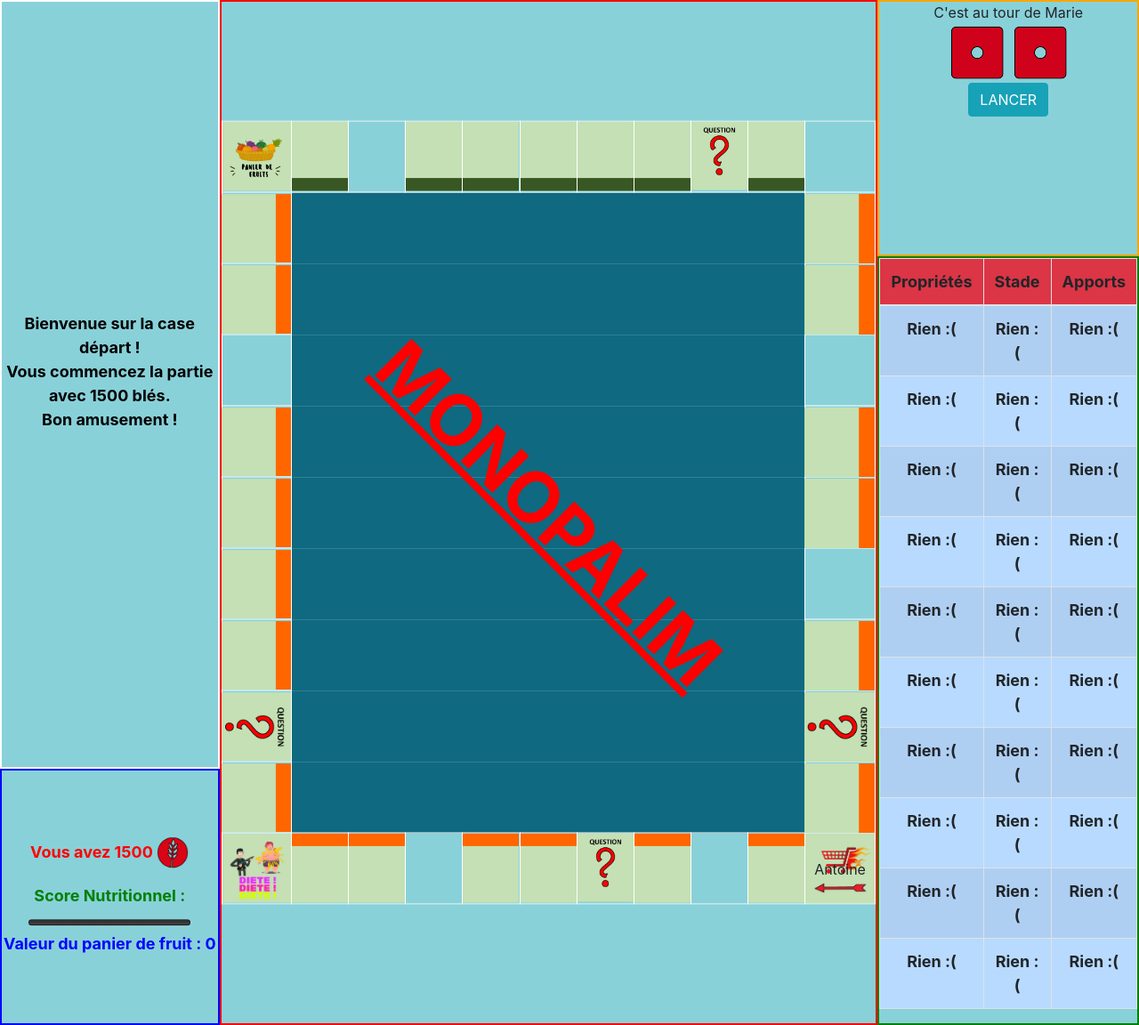
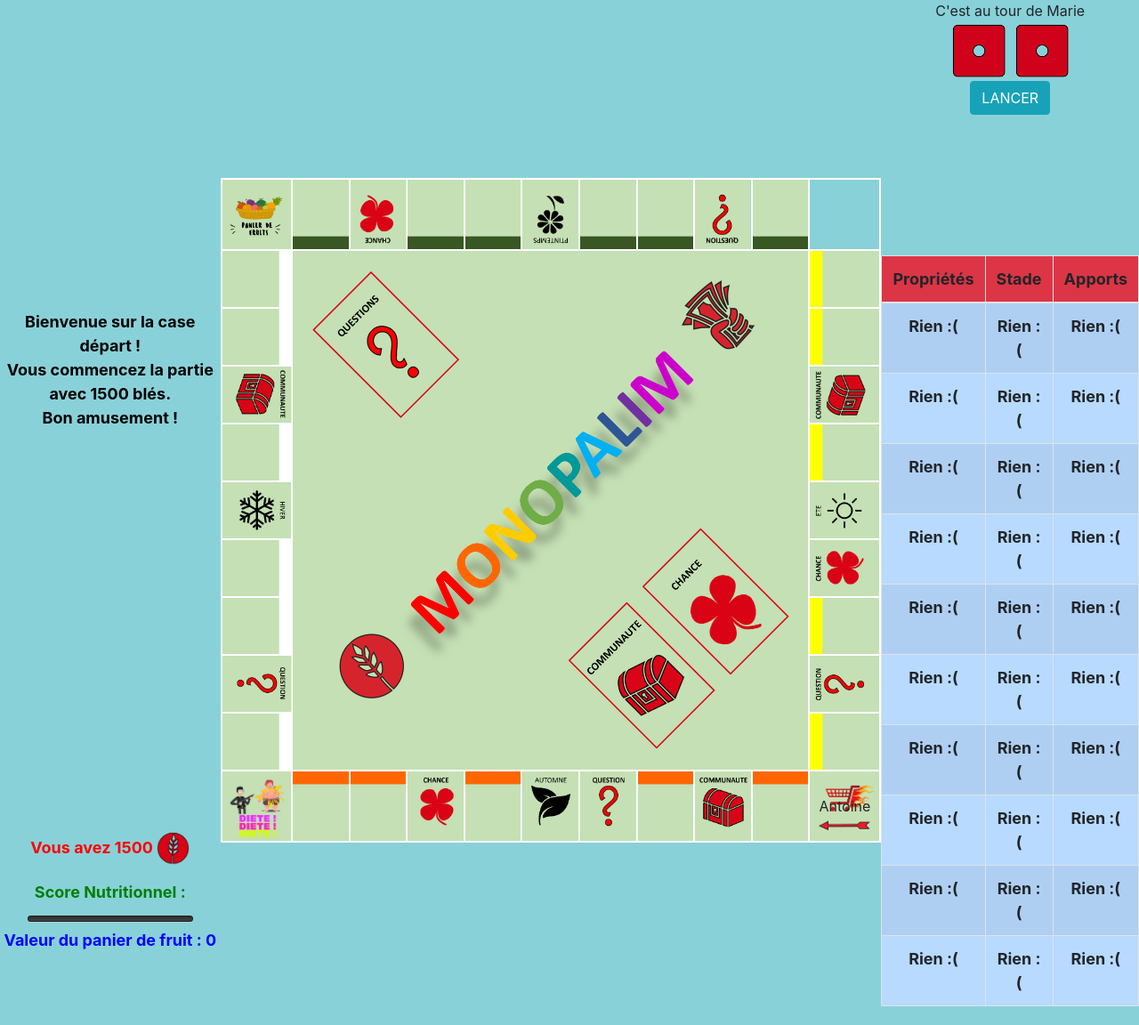
Before and after one commit to corentindessenne/CIRious-Games-2021, a website: page Front/html/game.html in a window 1280 px wide. Shown: the whole page at 89% size. Drawn offline with nearby package versions, Linux system fonts and the light colour scheme.

Commit message:
Visual Improvement

```diff
--- a/Front/css/game.css
+++ b/Front/css/game.css
@@ -16,47 +16,31 @@ body{
 
 #center{
     grid-area: 1 / 2 / 5 / 5;
-    border: solid 2px red;
 }
 
 #topRightBox{
     grid-area: 1 / 5 / 2 / 6;
-    border: solid 2px orange;
 }
 #bottomRightBox{
     grid-area: 2 / 5 / 5 / 6;
-    border: solid 2px green;
 }
 
 /*Visual*/
 
 /*Centered Board*/
 #center{
-    position: relative;
-}
-#game{
-    position: absolute;
-    top: 50%;
-    transform: translateY(-50%);
-
-}
-#game span{
-    /*Game Name*/
-    position: absolute;
-    color: red;
-    font-size: 80px;
-    font-weight: bold;
-    text-decoration: underline;
-    top: 50%;
-    left: 50%;
-    transform: translate(-50%, -50%) rotate(45deg);
+    justify-self: center;
+    margin: auto;
 }
 #monopalimBoard{
+
     display: block;
+    width: 100%;
+
 }
 /*Every Box*/
 #monopalimBoard #gameBoxS{
-    border: solid 1px white;
+    border: solid 2px white;
 	box-sizing: border-box;
 	vertical-align: middle;
 	text-align: center;
@@ -66,42 +50,38 @@ body{
     height: 80px;
 }
 #monopalimBoard #gameBoxH{
-    border: solid 1px white;
+    border: solid 2px white;
 	box-sizing: border-box;
 	vertical-align: middle;
 	text-align: center;
     background-repeat: no-repeat;
-    background-size: 100%;
+    background-size: cover;
     width: 65px;
     height: 80px;
 
 }
 #monopalimBoard #gameBoxV{
-    border: solid 1px white;
+    border: solid 2px white;
 	box-sizing: border-box;
 	vertical-align: middle;
 	text-align: center;
     background-repeat: no-repeat;
-    background-size: 100%;
-    width: 65px;
-    height: 80px;
-    transform: rotate(90deg);
-    -moz-transform: rotate(90deg);
-    -webkit-transform: rotate(90deg);
-    -o-transform: rotate(90deg);
-    -ms-transform: rotate(90deg);
+    background-size: cover;
+    width: 80px;
+    height: 65px;
 }
 #monopalimBoard #centerBox{
-    background: #0f6980;
+    background: #C5E0B4;
+    background-image: url("../assets/img/board/midmap.png");
+    background-repeat: no-repeat;
+    background-size: 97%;
 }
-
 /*Cards On left Top Side*/
 #topLeftBox{
     position: relative;
     /*Images*/
     background-size: cover;
     background-repeat: no-repeat;
-    border: solid 2px white;
 }
 #boxInfo{
     font-size: 18px;
@@ -206,7 +186,6 @@ body{
 /*Infos on bottom left side*/
 #bottomLeftBox{
     position: relative;
-    border: 2px solid blue;
 }
 #playerInfo{
     font-size: 18px;
@@ -298,6 +277,7 @@ body{
 #bottomRightBox{
     font-weight: bold;
     font-size: 18px;
+    margin: auto;
 }
 #bottomRightBox table{
     width: 100%;
--- a/Front/html/game.html
+++ b/Front/html/game.html
@@ -55,147 +55,68 @@
     <!--Game Board-->
     <div id="center">
         <div id="game" style="overflow-x:auto;">
-            <span id="gameName">MONOPALIM</span>
             <table id="monopalimBoard">
                 <!--First Line-->
                 <tr>
                     <td id="gameBoxS" background="../assets/img/board/fruitBucket.png"></td>
                     <td id="gameBoxH" background="../assets/img/board/spring.png"></td>
-                    <td id="gameBoxH" background="../assets/img/board/chance.png"></td>
+                    <td id="gameBoxH" background="../assets/img/board/luck.png" style="transform: rotate(180deg);"></td>
                     <td id="gameBoxH" background="../assets/img/board/spring.png"></td>
                     <td id="gameBoxH" background="../assets/img/board/spring.png"></td>
+                    <td id="gameBoxH" background="../assets/img/board/springSeason.png"></td>
                     <td id="gameBoxH" background="../assets/img/board/spring.png"></td>
                     <td id="gameBoxH" background="../assets/img/board/spring.png"></td>
-                    <td id="gameBoxH" background="../assets/img/board/spring.png"></td>
-                    <td id="gameBoxH" background="../assets/img/board/question.png"></td>
+                    <td id="gameBoxH" background="../assets/img/board/question.png" style="transform: rotate(180deg);"></td>
                     <td id="gameBoxH" background="../assets/img/board/spring.png"></td>
                     <td id="gameBoxS"></td>
                 </tr>
 
                 <tr>
-                    <td id="gameBoxV" background="../assets/img/board/automn.png"></td>
-                    <td id="centerBox"></td>
-                    <td id="centerBox"></td>
-                    <td id="centerBox"></td>
-                    <td id="centerBox"></td>
-                    <td id="centerBox"></td>
-                    <td id="centerBox"></td>
-                    <td id="centerBox"></td>
-                    <td id="centerBox"></td>
-                    <td id="centerBox"></td>
-                    <td id="gameBoxV" background="../assets/img/board/automn.png"></td>
+                    <td id="gameBoxV" background="../assets/img/board/winter.png"></td>
+                    <td id="centerBox" colspan="9" rowspan="9"></td>
+                    <td id="gameBoxV" background="../assets/img/board/summer.png"></td>
                 </tr>
 
                 <tr>
-                    <td id="gameBoxV" background="../assets/img/board/automn.png"></td>
-                    <td id="centerBox"></td>
-                    <td id="centerBox"></td>
-                    <td id="centerBox"></td>
-                    <td id="centerBox"></td>
-                    <td id="centerBox"></td>
-                    <td id="centerBox"></td>
-                    <td id="centerBox"></td>
-                    <td id="centerBox"></td>
-                    <td id="centerBox"></td>
-                    <td id="gameBoxV" background="../assets/img/board/automn.png"></td>
+                    <td id="gameBoxV" background="../assets/img/board/winter.png"></td>
+                    <td id="gameBoxV" background="../assets/img/board/summer.png"></td>
                 </tr>
 
                 <tr>
-                    <td id="gameBoxV" background="../assets/img/board/communaute.png"></td>
-                    <td id="centerBox"></td>
-                    <td id="centerBox"></td>
-                    <td id="centerBox"></td>
-                    <td id="centerBox"></td>
-                    <td id="centerBox"></td>
-                    <td id="centerBox"></td>
-                    <td id="centerBox"></td>
-                    <td id="centerBox"></td>
-                    <td id="centerBox"></td>
-                    <td id="gameBoxV" background="../assets/img/board/communaute.png"></td>
+                    <td id="gameBoxV" background="../assets/img/board/communityRotate.png" style="transform: rotate(180deg);"></td>
+
+                    <td id="gameBoxV" background="../assets/img/board/communityRotate.png"></td>
                 </tr>
 
                 <tr>
-                    <td id="gameBoxV" background="../assets/img/board/automn.png"></td>
-                    <td id="centerBox"></td>
-                    <td id="centerBox"></td>
-                    <td id="centerBox"></td>
-                    <td id="centerBox"></td>
-                    <td id="centerBox"></td>
-                    <td id="centerBox"></td>
-                    <td id="centerBox"></td>
-                    <td id="centerBox"></td>
-                    <td id="centerBox"></td>
-                    <td id="gameBoxV" background="../assets/img/board/automn.png"></td>
+                    <td id="gameBoxV" background="../assets/img/board/winter.png"></td>
+
+                    <td id="gameBoxV" background="../assets/img/board/summer.png"></td>
                 </tr>
 
                 <tr>
-                    <td id="gameBoxV" background="../assets/img/board/automn.png"></td>
-                    <td id="centerBox"></td>
-                    <td id="centerBox"></td>
-                    <td id="centerBox"></td>
-                    <td id="centerBox"></td>
-                    <td id="centerBox"></td>
-                    <td id="centerBox"></td>
-                    <td id="centerBox"></td>
-                    <td id="centerBox"></td>
-                    <td id="centerBox"></td>
-                    <td id="gameBoxV" background="../assets/img/board/automn.png"></td>
+                    <td id="gameBoxV" background="../assets/img/board/winterSeason.png"></td>
+                    <td id="gameBoxV" background="../assets/img/board/summerSeason.png"></td>
                 </tr>
 
                 <tr>
-                    <td id="gameBoxV" background="../assets/img/board/automn.png"></td>
-                    <td id="centerBox"></td>
-                    <td id="centerBox"></td>
-                    <td id="centerBox"></td>
-                    <td id="centerBox"></td>
-                    <td id="centerBox"></td>
-                    <td id="centerBox"></td>
-                    <td id="centerBox"></td>
-                    <td id="centerBox"></td>
-                    <td id="centerBox"></td>
-                    <td id="gameBoxV" background="../assets/img/board/chance.png"></td>
+                    <td id="gameBoxV" background="../assets/img/board/winter.png"></td>
+                    <td id="gameBoxV" background="../assets/img/board/luckRotate.png"></td>
                 </tr>
 
                 <tr>
-                    <td id="gameBoxV" background="../assets/img/board/automn.png"></td>
-                    <td id="centerBox"></td>
-                    <td id="centerBox"></td>
-                    <td id="centerBox"></td>
-                    <td id="centerBox"></td>
-                    <td id="centerBox"></td>
-                    <td id="centerBox"></td>
-                    <td id="centerBox"></td>
-                    <td id="centerBox"></td>
-                    <td id="centerBox"></td>
-                    <td id="gameBoxV" background="../assets/img/board/automn.png"></td>
+                    <td id="gameBoxV" background="../assets/img/board/winter.png"></td>
+                    <td id="gameBoxV" background="../assets/img/board/summer.png"></td>
                 </tr>
 
                 <tr>
-                    <td id="gameBoxV" background="../assets/img/board/question.png"></td>
-                    <td id="centerBox"></td>
-                    <td id="centerBox"></td>
-                    <td id="centerBox"></td>
-                    <td id="centerBox"></td>
-                    <td id="centerBox"></td>
-                    <td id="centerBox"></td>
-                    <td id="centerBox"></td>
-                    <td id="centerBox"></td>
-                    <td id="centerBox"></td>
-                    <td id="gameBoxV" background="../assets/img/board/question.png"></td>
+                    <td id="gameBoxV" background="../assets/img/board/questionRotate.png" style="transform: rotate(180deg);"></td>
+                    <td id="gameBoxV" background="../assets/img/board/questionRotate.png"></td>
                 </tr>
 
                 <tr>
-                    <td id="gameBoxV" background="../assets/img/board/automn.png"></td>
-                    <td id="centerBox"></td>
-                    <td id="centerBox"></td>
-                    <td id="centerBox"></td>
-                    <td id="centerBox"></td>
-                    <td id="centerBox"></td>
-                    <td id="centerBox"></td>
-                    <td id="centerBox"></td>
-                    <td id="centerBox"></td>
-                    <td id="centerBox"></td>
-                    <td id="gameBoxV" background="../assets/img/board/automn.png"></td>
+                    <td id="gameBoxV" background="../assets/img/board/winter.png"></td>
+                    <td id="gameBoxV" background="../assets/img/board/summer.png"></td>
                 </tr>
 
                 <!--Last Line-->
@@ -203,12 +124,12 @@
                     <td id="gameBoxS" background="../assets/img/board/jail.png"></td>
                     <td id="gameBoxH" background="../assets/img/board/automn.png"></td>
                     <td id="gameBoxH" background="../assets/img/board/automn.png"></td>
-                    <td id="gameBoxH" background="../assets/img/board/chance.png"></td>
+                    <td id="gameBoxH" background="../assets/img/board/luck.png"></td>
                     <td id="gameBoxH" background="../assets/img/board/automn.png"></td>
-                    <td id="gameBoxH" background="../assets/img/board/automn.png"></td>
+                    <td id="gameBoxH" background="../assets/img/board/automnSeason.png"></td>
                     <td id="gameBoxH" background="../assets/img/board/question.png"></td>
                     <td id="gameBoxH" background="../assets/img/board/automn.png"></td>
-                    <td id="gameBoxH" background="../assets/img/board/communaute.png"></td>
+                    <td id="gameBoxH" background="../assets/img/board/community.png"></td>
                     <td id="gameBoxH" background="../assets/img/board/automn.png"></td>
                     <td id="gameBoxS" background="../assets/img/board/start.png"></td>
                 </tr>
--- a/Front/js/view.js
+++ b/Front/js/view.js
@@ -78,8 +78,10 @@ class view {
         //We clear the board
         for (let a = 0; a < 11; a++) {
             for (let b = 0; b < 11; b++) {
-                gameBoard.rows[a].cells[b].innerText = '';
-                gameBoard.rows[a].cells[b].style.backgroundColor = '';
+                if (typeof gameBoard.rows[a].cells[b] !== 'undefined'){
+                    gameBoard.rows[a].cells[b].innerText = '';
+                    gameBoard.rows[a].cells[b].style.backgroundColor = '';
+                }
                 //We change the background color if we have this propriety
                 if (typeof this.game.board.grid[a][b] !== 'undefined' && this.game.board.grid[a][b].belonging === this.game.playerOrder[this.game.orderIndex].id) {
                     gameBoard.rows[a].cells[b].style.backgroundColor = 'red';
```
